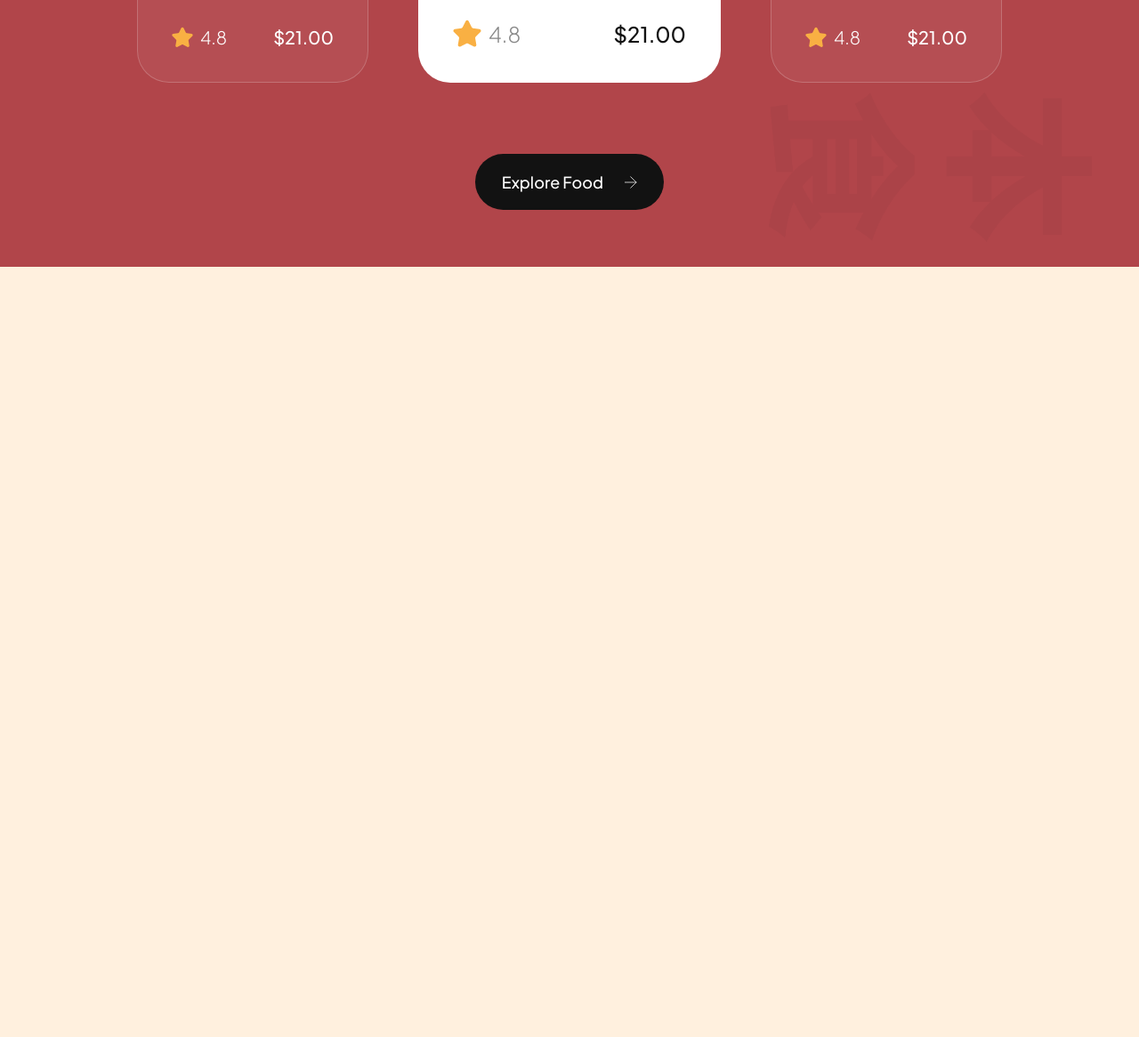
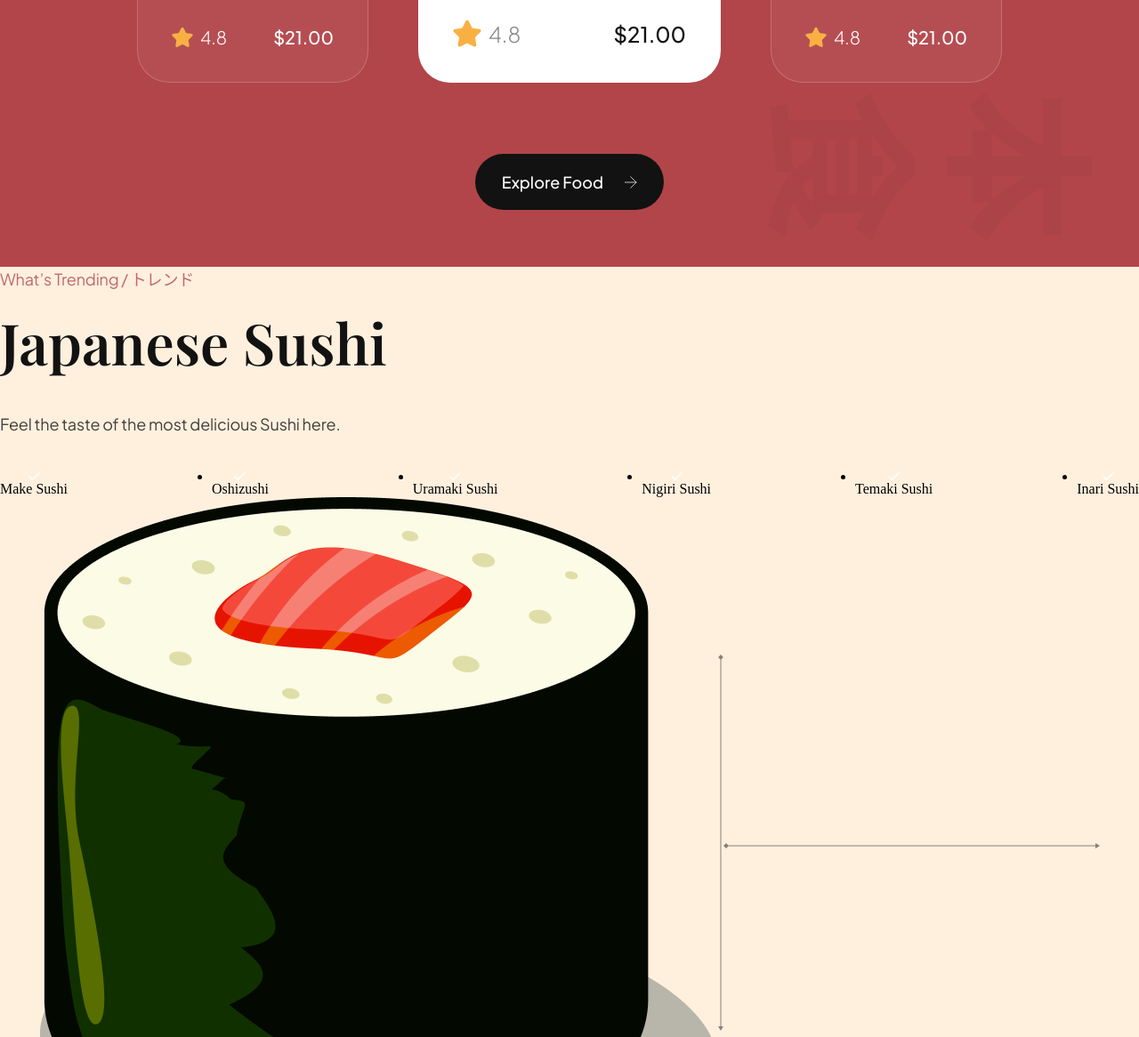
Before and after one commit to VIMALKUMAR23/sushi-website, a website built with Vite: page index.html in a window 1280 px wide. Shown: the part 2213-3379 px from the top of the page at 89% size. Before the commit the page ends 2513 px from the top, so only its background shows below. Built offline with nearby package versions, Linux system fonts and the light colour scheme.

Commit message:
trending section

```diff
--- a/index.html
+++ b/index.html
@@ -194,6 +194,71 @@
     </button>
   </section>
 
+  <section class="trending" id="food">
+    <section class="trending-sushi">
+      <div class="trending__content" data-aos="fade-right">
+        <p class="sushi__subtitle">What’s Trending / トレンド</p>
+
+        <h3 class="sushi__title">Japanese Sushi
+        </h3>
+        <p class="sushi__description">Feel the taste of the most delicious Sushi here.
+        </p>
+
+        <ul class="trending__list flex-between">
+          <li>
+            <div class="trending__icon flex-center">
+              <img src="assets/check.svg" alt="check" />
+            </div>
+            <p>Make Sushi</p>
+          </li>
+          <li>
+            <div class="trending__icon flex-center">
+              <img src="assets/check.svg" alt="check" />
+            </div>
+            <p>Oshizushi</p>
+          </li>
+          <li>
+            <div class="trending__icon flex-center">
+              <img src="assets/check.svg" alt="check" />
+            </div>
+            <p>Uramaki Sushi</p>
+          </li>
+          <li>
+            <div class="trending__icon flex-center">
+              <img src="assets/check.svg" alt="check" />
+            </div>
+            <p>Nigiri Sushi</p>
+          </li>
+          <li>
+            <div class="trending__icon flex-center">
+              <img src="assets/check.svg" alt="check" />
+            </div>
+            <p>Temaki Sushi</p>
+          </li>
+          <li>
+            <div class="trending__icon flex-center">
+              <img src="assets/check.svg" alt="check" />
+            </div>
+            <p>Inari Sushi</p>
+          </li>
+        </ul>
+      </div>
+      <div class="trending__image flex-center">
+        <img src="assets/sushi-5.png" alt="sushi-5" data-aos="fade-left" />
+
+        <div class="trending__arrow trending__arrow-left">
+          <img src="assets/arrow-vertical.svg" alt="arrow vertical" />
+        </div>
+
+        <div class="trending__arrow trending__arrow-bottom">
+          <img src="assets/arrow-horizontal.svg" alt="arrow horizontal" />
+        </div>
+      </div>
+
+    </section>
+
+
+
     <script type="module" src="/main.js"></script>
   </body>
 </html>
```
